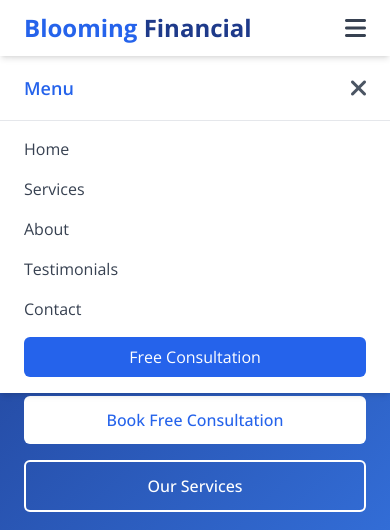
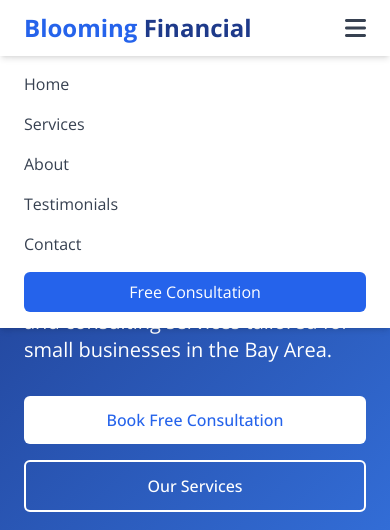
Before and after one commit to mtozaj/bloomingfinancials.github.io, a plain HTML site: page index.html in a window 390 px wide. Both pictures are taken after a click on the button 355 px from the left and 28 px from the top of the page. Shown: the top 530 px of the page. Drawn offline with nearby package versions, Linux system fonts and the light colour scheme.

Commit message:
Update index.html

```diff
--- a/index.html
+++ b/index.html
@@ -57,14 +57,8 @@
         </div>
     </nav>
 
-    <!-- Mobile Menu (drop below nav bar) -->
+    <!-- Mobile Menu (clean dropdown below navbar) -->
     <div id="mobileMenu" class="absolute left-0 w-full bg-white shadow-md transform -translate-y-full transition-transform duration-300 z-40 md:hidden">
-        <div class="flex justify-between items-center px-6 py-4 border-b">
-            <h2 class="text-lg font-semibold text-blue-600">Menu</h2>
-            <button id="closeMobileMenu" class="text-2xl text-gray-600 hover:text-blue-600">
-                <i class="fas fa-times"></i>
-            </button>
-        </div>
         <div class="flex flex-col px-6 py-4 space-y-4">
             <a href="#home" class="nav-link text-gray-700 hover:text-blue-600 transition">Home</a>
             <a href="#services" class="nav-link text-gray-700 hover:text-blue-600 transition">Services</a>
@@ -74,7 +68,6 @@
             <a href="#consultation" class="bg-blue-600 text-white px-4 py-2 rounded-md hover:bg-blue-700 transition text-center">Free Consultation</a>
         </div>
     </div>
-
 
     <!-- Hero Section -->
     <section id="home" class="hero-gradient text-white py-20">
@@ -696,19 +689,12 @@
     </button>
 
     <script>
-        // Slide-down mobile menu toggle
         const menuBtn = document.querySelector('nav button');
-        const closeBtn = document.getElementById('closeMobileMenu');
         const mobileMenu = document.getElementById('mobileMenu');
 
         menuBtn.addEventListener('click', () => {
-            mobileMenu.classList.remove('-translate-y-full');
+            mobileMenu.classList.toggle('-translate-y-full');
         });
-
-        closeBtn.addEventListener('click', () => {
-            mobileMenu.classList.add('-translate-y-full');
-        });
-
 
         // FAQ toggle functionality
         document.querySelectorAll('.faq-toggle').forEach(button => {
```
